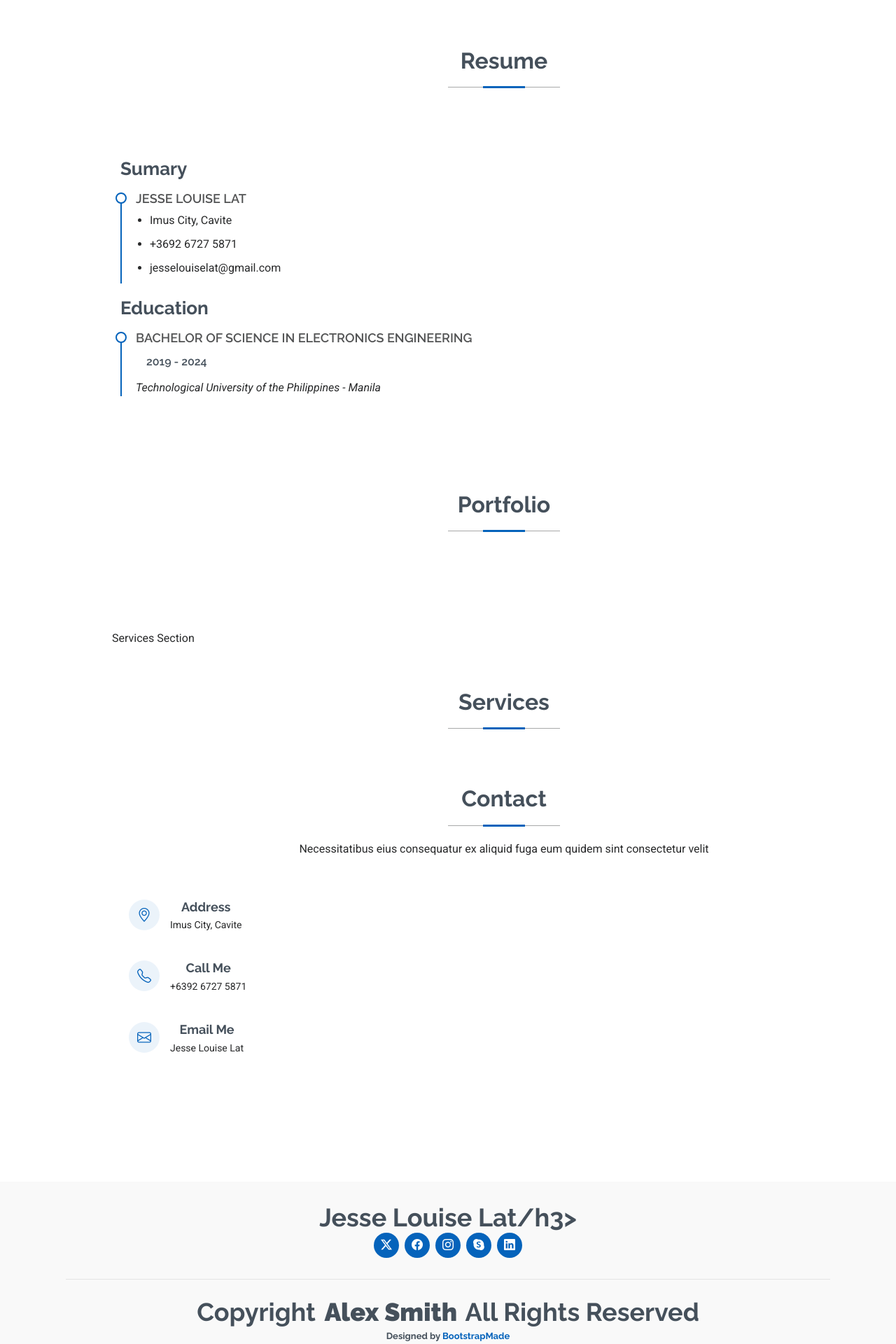
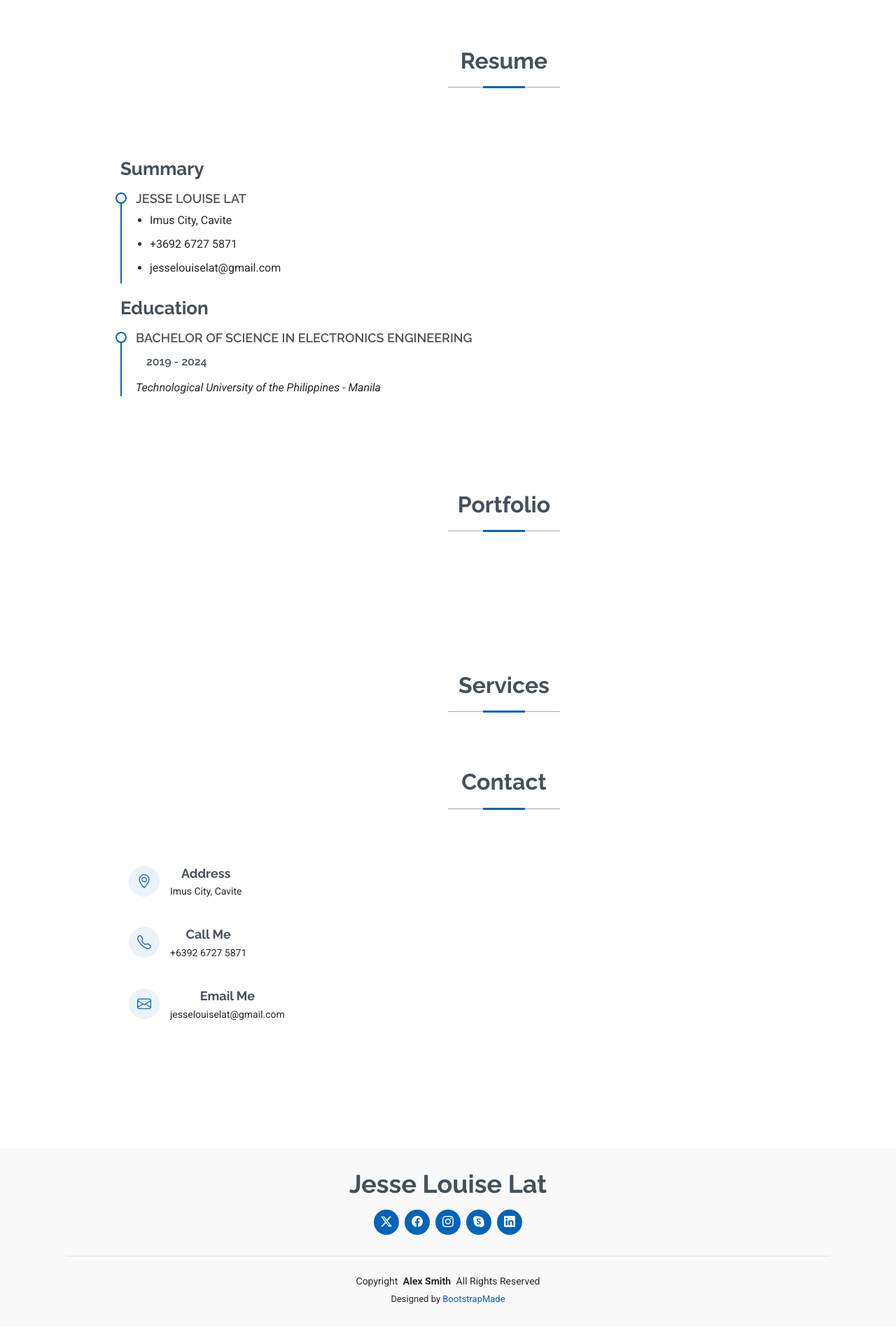
Before and after one commit to jesselouiselat/Portfolio-Website, a Flask app: page / in a window 1280 px wide. Shown: the part 1400-3320 px from the top of the page at 70% size. After the commit the page ends 3263 px from the top, so only its background shows below. Run offline with Flask 3, Linux system fonts and the light colour scheme; some libraries are stand-ins or nearby versions.

Commit message:
edited contact in html and services section

```diff
--- a/app.py
+++ b/app.py
@@ -7,9 +7,6 @@
 def home():
     return render_template("index.html")
 
-@app.route("/stater-page")
-def starter_page():
-    return render_template('starter-page.html')
 
 if __name__ == "__main__":
     app.run(debug=True)
--- a/templates/index.html
+++ b/templates/index.html
@@ -95,7 +95,7 @@
             <img src="static/img/jesselat.jpg" class="img-fluid" alt="">
           </div>
           <div class="col-lg-8 content">
-            <h2>UI/UX Designer &amp; Web Developer.</h2>
+            <h2>Web Developer.</h2>
 <!--            <p class="fst-italic py-3">-->
 <!--              Lorem ipsum dolor sit amet, consectetur adipiscing elit, sed do eiusmod tempor incididunt ut labore et dolore-->
 <!--              magna aliqua.-->
@@ -257,7 +257,7 @@
         <div class="row">
 
           <div class="col-lg-6" data-aos="fade-up" data-aos-delay="100">
-            <h3 class="resume-title">Sumary</h3>
+            <h3 class="resume-title">Summary</h3>
 
             <div class="resume-item pb-0">
               <h4>Jesse Louise Lat</h4>
@@ -433,7 +433,7 @@
 
     </section><!-- /Portfolio Section -->
 
-     Services Section
+<!--     Services Section -->
     <section id="services" class="services section">
 
       <!-- Section Title -->
@@ -684,7 +684,7 @@
       <!-- Section Title -->
       <div class="container section-title" data-aos="fade-up">
         <h2>Contact</h2>
-        <p>Necessitatibus eius consequatur ex aliquid fuga eum quidem sint consectetur velit</p>
+<!--        <p>Necessitatibus eius consequatur ex aliquid fuga eum quidem sint consectetur velit</p>-->
       </div><!-- End Section Title -->
 
       <div class="container" data-aos="fade" data-aos-delay="100">
@@ -712,7 +712,7 @@
               <i class="bi bi-envelope flex-shrink-0"></i>
               <div>
                 <h3>Email Me</h3>
-                <p>Jesse Louise Lat</p>
+                <p>jesselouiselat@gmail.com</p>
               </div>
             </div><!-- End Info Item -->
 
@@ -760,7 +760,7 @@
 
   <footer id="footer" class="footer position-relative light-background">
     <div class="container">
-      <h3 class="sitename">Jesse Louise Lat/h3>
+      <h3 class="sitename">Jesse Louise Lat </h3>
 <!--      <p>Et aut eum quis fuga eos sunt ipsa nihil. Labore corporis magni eligendi fuga maxime saepe commodi placeat.</p>-->
       <div class="social-links d-flex justify-content-center">
         <a href=""><i class="bi bi-twitter-x"></i></a>
@@ -771,7 +771,7 @@
       </div>
       <div class="container">
         <div class="copyright">
-          <span>Copyright</span> <strong class="px-1 sitename">Alex Smith</strong> <span>All Rights Reserved</span>
+          <span>Copyright</span> <strong class="px-1 ">Alex Smith</strong> <span>All Rights Reserved</span>
         </div>
         <div class="credits">
           <!-- All the links in the footer should remain intact. -->
```
